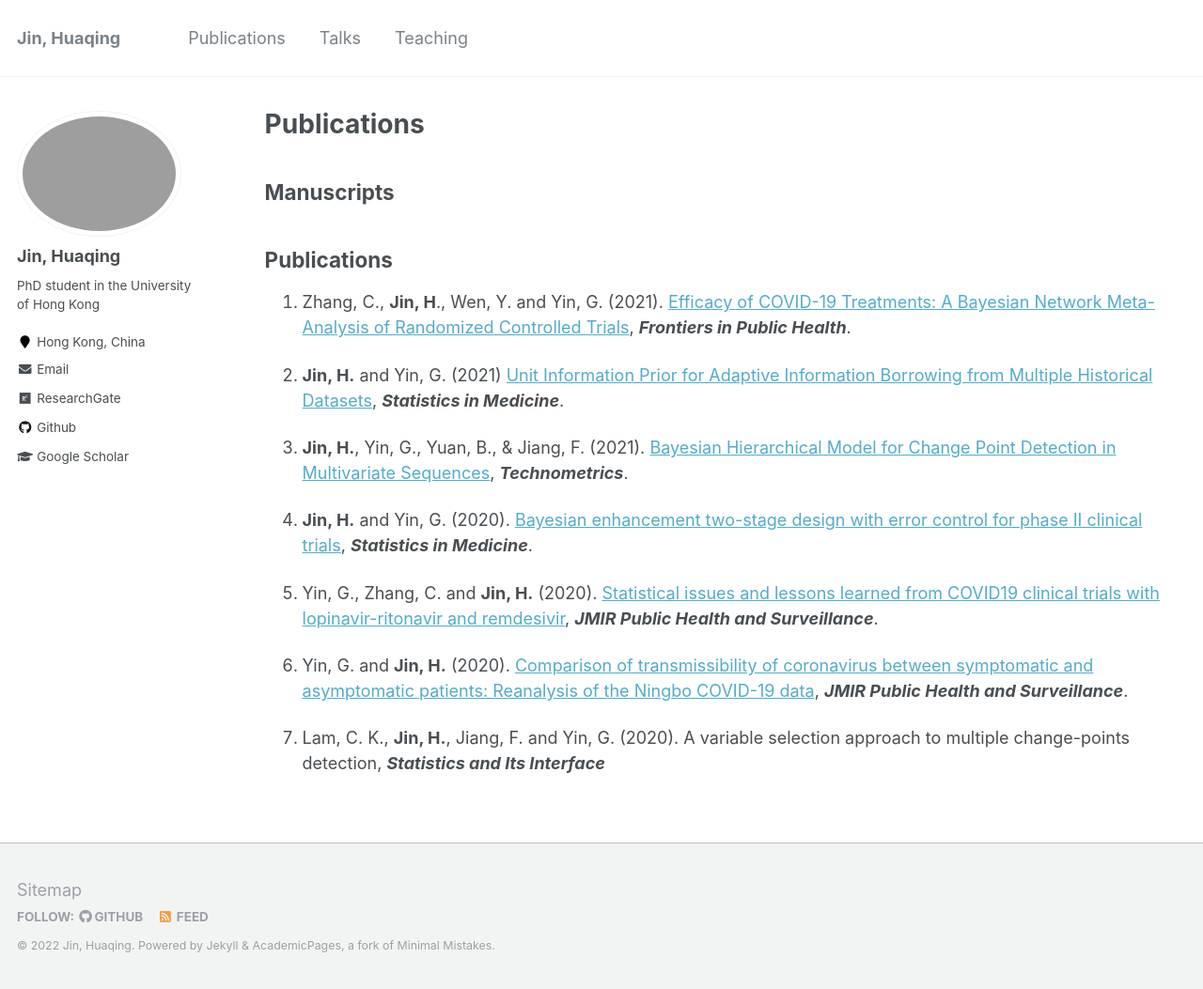
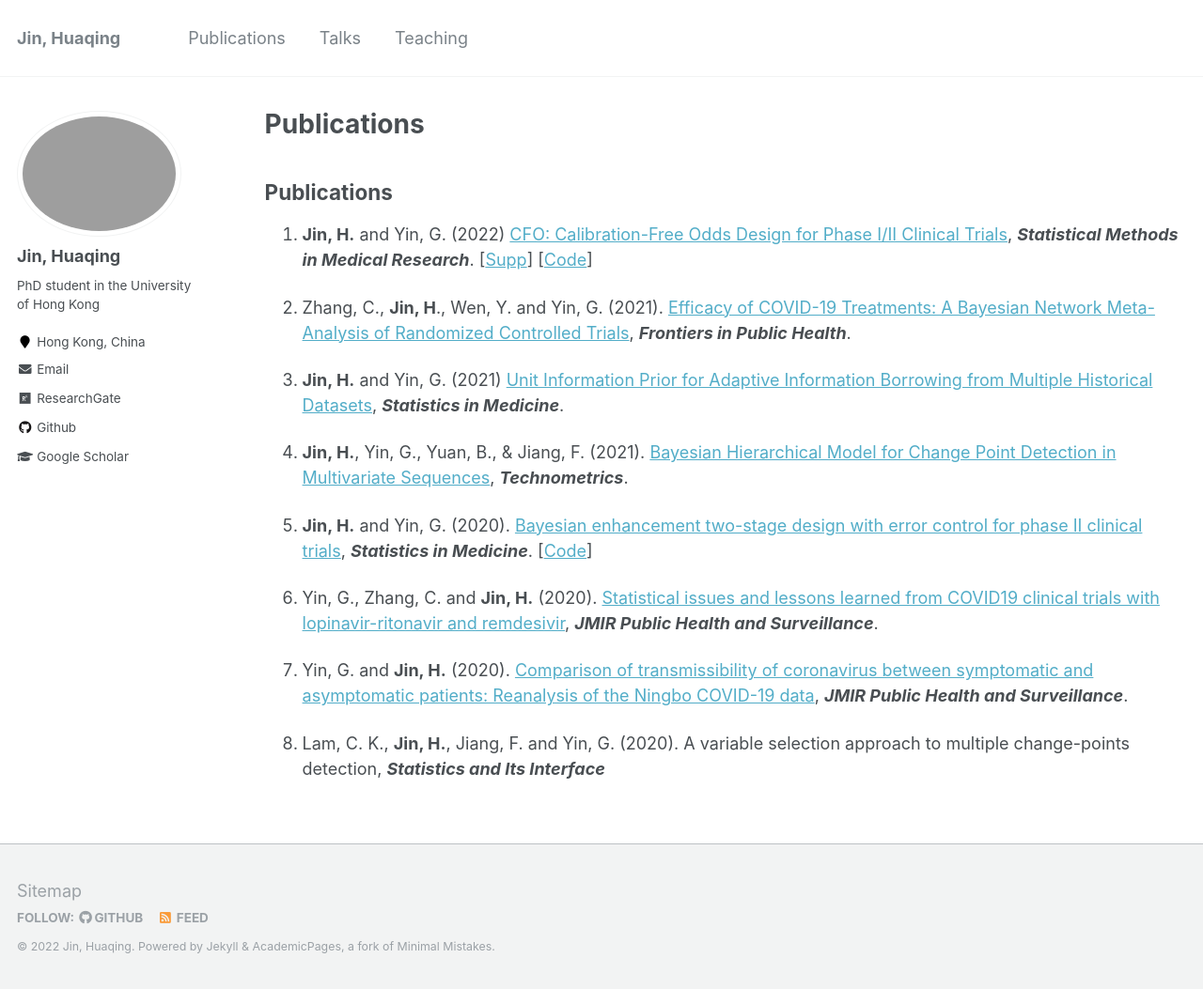
Before and after one commit to JINhuaqing/jinhuaqing.github.io, a Jekyll site: the page built from _pages/publications.md, in a window 1280 px wide and 1053 px high. Shown: the whole window at 94% size. Built offline with Jekyll 4.4.1, drawn with Linux system fonts in a browser that asks for light colours.

Commit message:
add CFO files and update my status

```diff
--- a/_pages/publications.md
+++ b/_pages/publications.md
@@ -12,11 +12,16 @@ author_profile: true
 {% include base_path %}
 
 
+<!--
 ## **Manuscripts**
+-->
 
 
 
 ## **Publications**
+
+1. **Jin, H.** and Yin, G. (2022)
+[CFO: Calibration-Free Odds Design for Phase I/II Clinical Trials](http://jinhuaqing.github.io/files/CFO.pdf), ***Statistical Methods in Medical Research***. [[Supp](http://jinhuaqing.github.io/files/CFO-supp.pdf)] [[Code](https://github.com/JINhuaqing/CFO)]
 
 1. Zhang, C., **Jin, H**., Wen, Y. and Yin, G. (2021).
 [Efficacy of COVID-19 Treatments: A Bayesian Network Meta-Analysis of Randomized Controlled Trials](http://jinhuaqing.github.io/files/UIP.pdf),
@@ -34,7 +39,7 @@ author_profile: true
 6.  **Jin, H.** and Yin, G.  (2020).
 [Bayesian enhancement two-stage design with error control for
 phase II clinical trials](http://jinhuaqing.github.io/files/BETEC.pdf),
-***Statistics in Medicine***.
+***Statistics in Medicine***. [[Code](https://github.com/JINhuaqing/BETEC)]
 
 1. Yin, G., Zhang, C. and **Jin, H.** (2020).
 [Statistical issues and lessons learned from COVID19 clinical trials with lopinavir-ritonavir and remdesivir](https://publichealth.jmir.org/2020/3/e19538/),
```
Also changed, not shown: _pages/about.md (+10 -1 lines), 2 other files.
